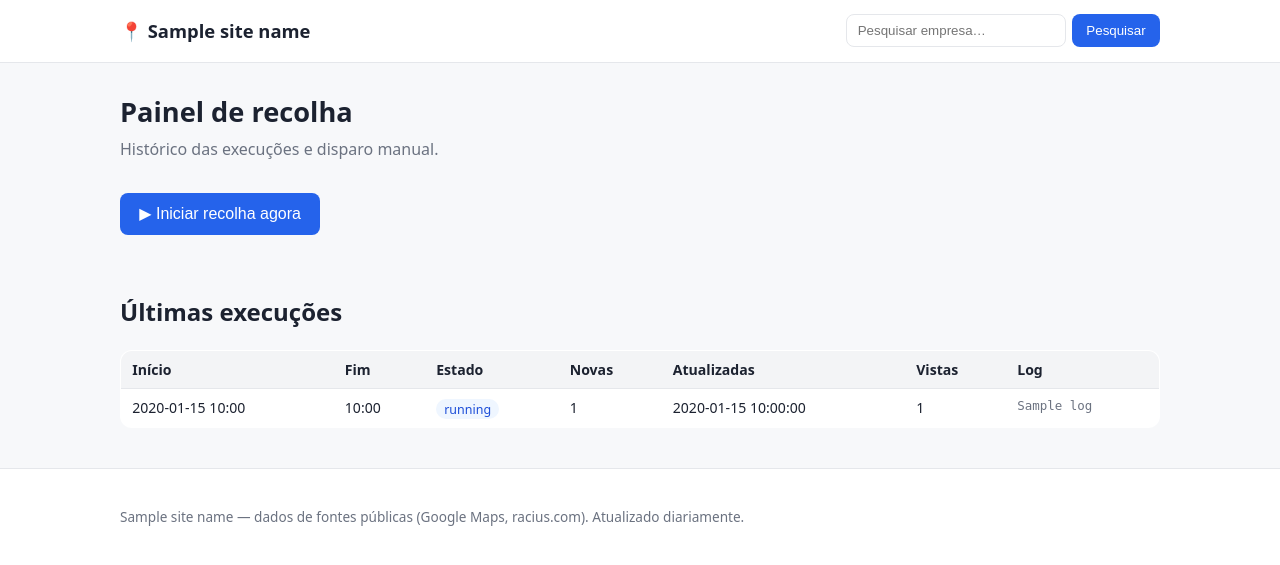
After one commit to nelsonandreproton/CdC-Search, a FastAPI app: template app/templates/admin.html in a window 1280 px wide. The commit adds this page. Shown: the top 565 px of the page. Run offline with FastAPI, Linux system fonts and the light colour scheme; the template is opened without the code that fills it: most values are stand-ins (such as "Sample title", 1, 10 or a date in 2020).

Commit message:
Adicionar painel de admin e disparo manual da recolha
- /admin protegido por ADMIN_TOKEN (header ou query)
- Histórico de execuções (ingest_runs) com estado e log
- POST /admin/ingest dispara a recolha em background, sem execucoes sobrepostas
- Adiciona python-multipart para formularios; estilos do painel; docs

```diff
--- a/app/config.py
+++ b/app/config.py
@@ -35,5 +35,8 @@ class Settings(BaseSettings):
     site_name: str = "Diretório de Casal de Cambra"
     site_base_url: str = "https://example.com"
 
+    # Admin (painel + disparo manual da recolha). Vazio = admin desativado.
+    admin_token: str = ""
+
 
 settings = Settings()
--- a/app/main.py
+++ b/app/main.py
@@ -8,7 +8,7 @@ from fastapi.staticfiles import StaticFiles
 
 from app.config import settings
 from app.database import init_db
-from app.routes import api, web
+from app.routes import admin, api, web
 
 BASE_DIR = Path(__file__).resolve().parent
 
@@ -16,6 +16,7 @@ app = FastAPI(title=settings.site_name, docs_url=None, redoc_url=None)
 app.mount("/static", StaticFiles(directory=BASE_DIR / "static"), name="static")
 app.include_router(web.router)
 app.include_router(api.router)
+app.include_router(admin.router)
 
 
 @app.on_event("startup")
--- a/app/static/style.css
+++ b/app/static/style.css
@@ -119,6 +119,30 @@ a:hover { text-decoration: underline; }
 
 .empty { color: var(--muted); padding: 1.5rem 0; }
 
+/* Admin */
+.notice { padding: 0.7rem 1rem; border-radius: 8px; margin: 0.5rem 0; }
+.notice.ok { background: #ecfdf5; color: #047857; }
+.notice.warn { background: #fffbeb; color: #b45309; }
+.ingest-form { margin: 1rem 0 2rem; }
+.ingest-form button {
+  padding: 0.7rem 1.2rem;
+  border: 0;
+  border-radius: 8px;
+  background: var(--accent);
+  color: #fff;
+  font-size: 1rem;
+  cursor: pointer;
+}
+.ingest-form button:disabled { background: #9ca3af; cursor: not-allowed; }
+.runs { width: 100%; border-collapse: collapse; font-size: 0.88rem; background: var(--card); border: 1px solid var(--border); border-radius: var(--radius); overflow: hidden; }
+.runs th, .runs td { padding: 0.5rem 0.7rem; text-align: left; border-bottom: 1px solid var(--border); vertical-align: top; }
+.runs th { background: #f3f4f6; }
+.badge { padding: 0.1rem 0.5rem; border-radius: 999px; font-size: 0.78rem; }
+.badge.ok { background: #ecfdf5; color: #047857; }
+.badge.error { background: #fef2f2; color: #b91c1c; }
+.badge.running { background: #eff6ff; color: #1d4ed8; }
+.log { white-space: pre-wrap; margin: 0; font-size: 0.78rem; color: var(--muted); max-width: 320px; }
+
 .site-footer {
   border-top: 1px solid var(--border);
   background: var(--card);
--- /dev/null
+++ b/app/templates/admin.html
@@ -0,0 +1,49 @@
+{% extends "base.html" %}
+{% block title %}Admin — {{ site_name }}{% endblock %}
+{% block content %}
+<section class="hero">
+  <h1>Painel de recolha</h1>
+  <p>Histórico das execuções e disparo manual.</p>
+</section>
+
+{% set msg = request.query_params.get('msg') %}
+{% if msg == 'iniciada' %}
+  <p class="notice ok">Recolha iniciada em background. Atualiza a página dentro de alguns minutos.</p>
+{% elif msg == 'ja-a-correr' %}
+  <p class="notice warn">Já existe uma recolha em curso — não foi iniciada outra.</p>
+{% endif %}
+
+<form class="ingest-form" action="/admin/ingest" method="post">
+  <input type="hidden" name="token" value="{{ token }}">
+  <button type="submit" {% if running %}disabled{% endif %}>
+    {% if running %}Recolha em curso…{% else %}▶ Iniciar recolha agora{% endif %}
+  </button>
+</form>
+
+<section class="listing">
+  <h2>Últimas execuções</h2>
+  <table class="runs">
+    <thead>
+      <tr>
+        <th>Início</th><th>Fim</th><th>Estado</th>
+        <th>Novas</th><th>Atualizadas</th><th>Vistas</th><th>Log</th>
+      </tr>
+    </thead>
+    <tbody>
+      {% for r in runs %}
+      <tr class="run-{{ r.status }}">
+        <td>{{ r.started_at.strftime('%Y-%m-%d %H:%M') if r.started_at }}</td>
+        <td>{{ r.finished_at.strftime('%H:%M') if r.finished_at else '—' }}</td>
+        <td><span class="badge {{ r.status }}">{{ r.status }}</span></td>
+        <td>{{ r.new_count }}</td>
+        <td>{{ r.updated_count }}</td>
+        <td>{{ r.seen_count }}</td>
+        <td><pre class="log">{{ r.log }}</pre></td>
+      </tr>
+      {% else %}
+      <tr><td colspan="7" class="empty">Sem execuções ainda.</td></tr>
+      {% endfor %}
+    </tbody>
+  </table>
+</section>
+{% endblock %}
--- a/requirements.txt
+++ b/requirements.txt
@@ -1,6 +1,7 @@
 fastapi==0.115.6
 uvicorn[standard]==0.34.0
 jinja2==3.1.5
+python-multipart==0.0.20
 sqlalchemy==2.0.36
 pydantic==2.10.4
 pydantic-settings==2.7.1
```
Also changed, not shown: app/routes/admin.py (added, +86 -0 lines), README.md, 1 other file.
